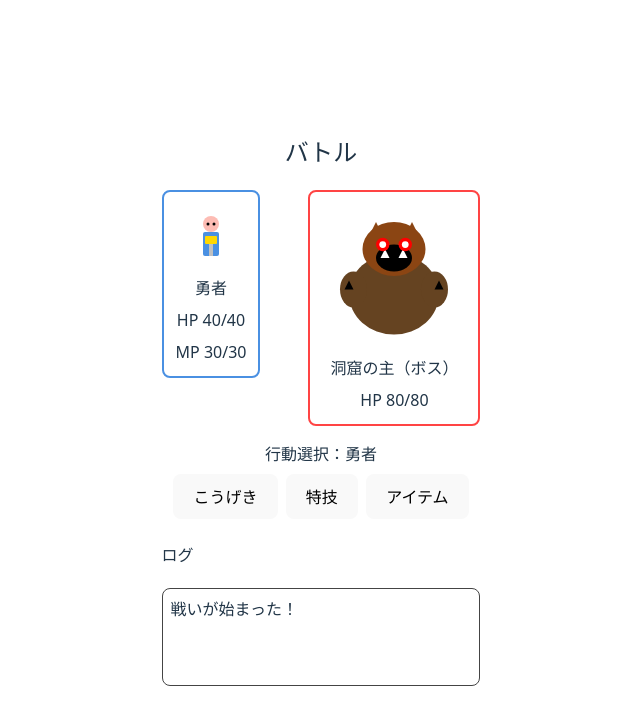
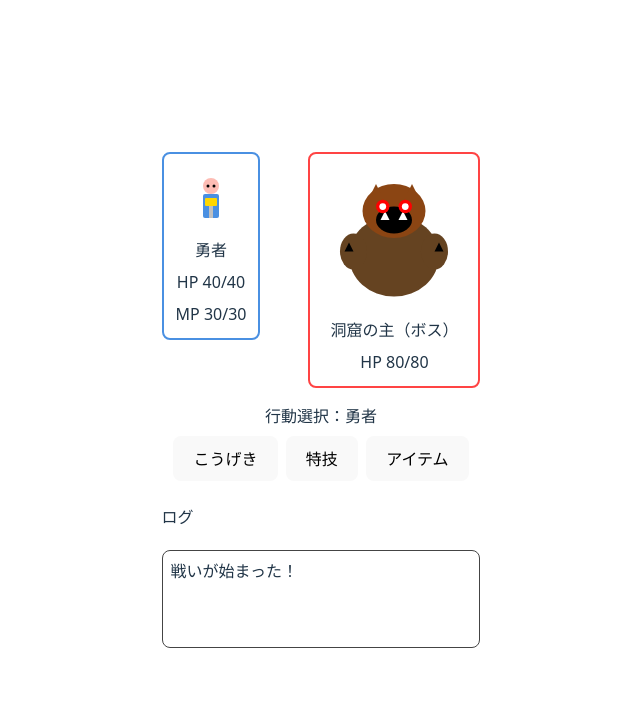
Before and after one commit to hashrock/rpg-study-02, a React (Vite) app: page / in a window 1280 px wide. Both pictures are taken after a click on the button "洞窟へ行く". Shown: the top 724 px of the page, without its empty margins (319-959 px from the left). Built offline with nearby package versions, Linux system fonts and the light colour scheme.

Commit message:
Remove redundant header elements from BattleView component to streamline the UI

```diff
--- a/src/game/components/BattleView.tsx
+++ b/src/game/components/BattleView.tsx
@@ -465,7 +465,6 @@ export function BattleView({
   if (isAllyTurn && currentActor && commandMode === "select") {
     return (
       <div>
-        <h2>バトル</h2>
         <BattleStatus allies={battle.allies} enemies={battle.enemies} />
         <CommandSelectView
           currentActor={currentActor}
@@ -482,7 +481,6 @@ export function BattleView({
   if (isAllyTurn && currentActor && commandMode === "item") {
     return (
       <div>
-        <h2>バトル</h2>
         <BattleStatus allies={battle.allies} enemies={battle.enemies} />
         <ItemSelectView
           inventory={state.inventory}
@@ -502,7 +500,6 @@ export function BattleView({
   ) {
     return (
       <div>
-        <h2>バトル</h2>
         <BattleStatus allies={battle.allies} enemies={battle.enemies} />
         <ItemTargetSelectView
           itemId={selectedItemId}
@@ -518,7 +515,6 @@ export function BattleView({
   if (isAllyTurn && currentActor && commandMode === "skill") {
     return (
       <div>
-        <h2>バトル</h2>
         <BattleStatus allies={battle.allies} enemies={battle.enemies} />
         <SkillSelectView
           currentActor={currentActor}
```
